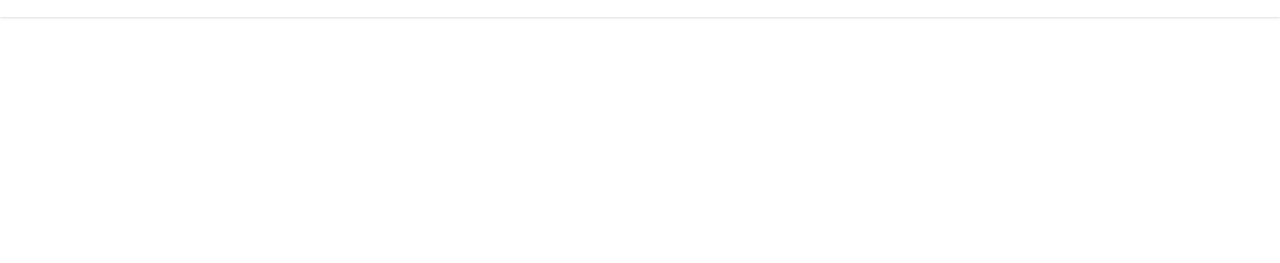
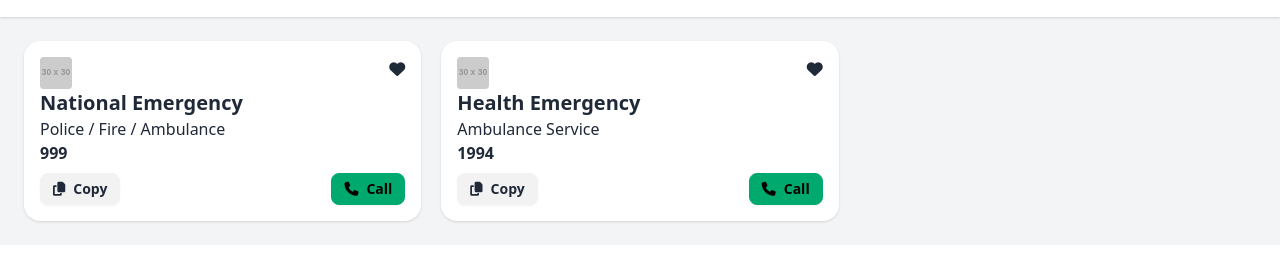
Before and after one commit to Shakib-sm/assaignment-5-js, a plain HTML site: page index.html in a window 1280 px wide. Shown: the part 87-350 px from the top of the page. Drawn offline with nearby package versions, Linux system fonts and the light colour scheme.

Commit message:
3rd commit

```diff
--- a/index.html
+++ b/index.html
@@ -4,8 +4,9 @@
   <meta charset="UTF-8">
   <meta name="viewport" content="width=device-width, initial-scale=1.0">
   <title>Emergency Service Directory</title>
-  <!-- Tailwind + DaisyUI -->
+  <!-- DaisyUI -->
   <link href="https://cdn.jsdelivr.net/npm/daisyui@4.12.14/dist/full.min.css" rel="stylesheet" type="text/css" />
+  <!-- Tailwind -->
   <script src="https://cdn.tailwindcss.com"></script>
   <!-- Font Awesome -->
   <link rel="stylesheet" href="https://cdnjs.cloudflare.com/ajax/libs/font-awesome/6.5.2/css/all.min.css">
@@ -19,19 +20,49 @@
       <h1 class="font-bold text-2xl text-green-800">Emergency<br>Service</h1>
     </div>
     <div class="flex items-center gap-4">
-      <!-- Heart -->
+
       <div class="flex items-center bg-green-200 h-12 w-24 rounded-3xl justify-center gap-2">
         <span id="heart" class="font-bold">0</span>
         <i class="fa-solid fa-heart text-red-600"></i>
       </div>
-      <!-- Coin -->
       <div class="flex items-center bg-green-200 h-12 w-24 rounded-3xl justify-center gap-2">
         <span id="coin" class="font-bold">100</span>
         <i class="fa-solid fa-coins text-yellow-600"></i>
       </div>
-      <!-- Copy -->
       <div class="flex items-center bg-green-600 h-12 w-28 rounded-3xl justify-center">
         <span id="copyCount" class="font-bold text-white">0 Copy</span>
       </div>
     </div>
   </div>
+  <!-- Main Section -->
+  <div class="flex gap-6 p-6">
+    <!-- Left: Cards -->
+    <div class="grid grid-cols-3 gap-5 flex-1">
+      <!-- 1 -->
+      <div class="card bg-base-100 shadow p-4">
+        <div class="flex justify-between">
+          <div><img class="bg-red-100 h-8 w-8 rounded" src="https://via.placeholder.com/30" alt=""></div>
+          <div><i class="fa-solid fa-heart cursor-pointer"></i></div>
+        </div>
+        <h2 class="card-title">National Emergency</h2>
+        <p>Police / Fire / Ambulance</p>
+        <p class="card-number font-bold">999</p>
+        <div class="card-actions justify-between mt-2">
+          <button class="btn btn-sm"><i class="fa-solid fa-copy"></i><span> Copy</span></button>
+          <button class="btn btn-success btn-sm"><i class="fa-solid fa-phone"></i><span> Call</span></button>
+        </div>
+      </div>
+<!-- 2 -->
+      <div class="card bg-base-100 shadow p-4">
+        <div class="flex justify-between">
+          <div><img class="bg-red-100 h-8 w-8 rounded" src="https://via.placeholder.com/30" alt=""></div>
+          <div><i class="fa-solid fa-heart cursor-pointer"></i></div>
+        </div>
+        <h2 class="card-title">Health Emergency</h2>
+        <p>Ambulance Service</p>
+        <p class="card-number font-bold">1994</p>
+        <div class="card-actions justify-between mt-2">
+          <button class="btn btn-sm"><i class="fa-solid fa-copy"></i><span> Copy</span></button>
+          <button class="btn btn-success btn-sm"><i class="fa-solid fa-phone"></i><span> Call</span></button>
+        </div>
+      </div>
```
